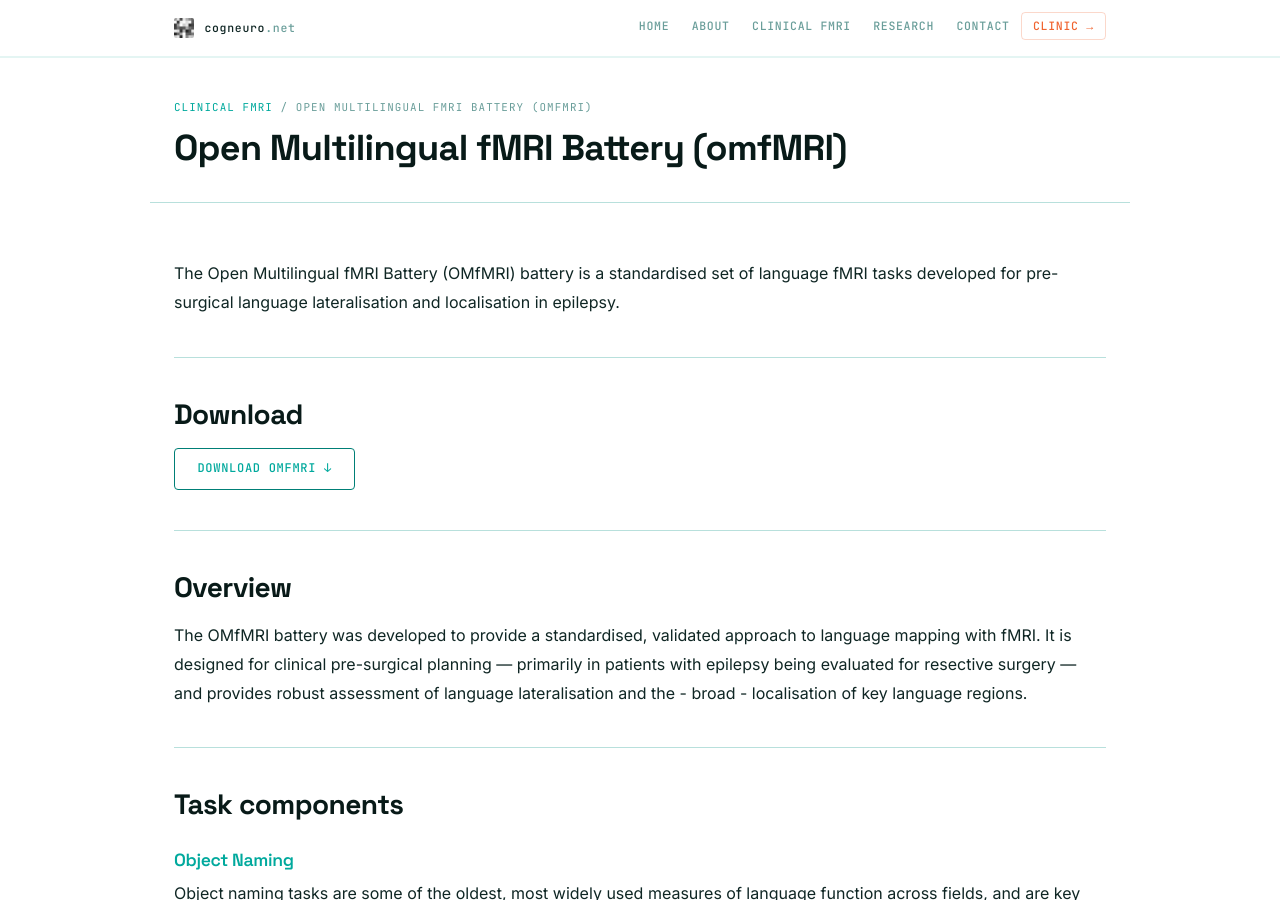
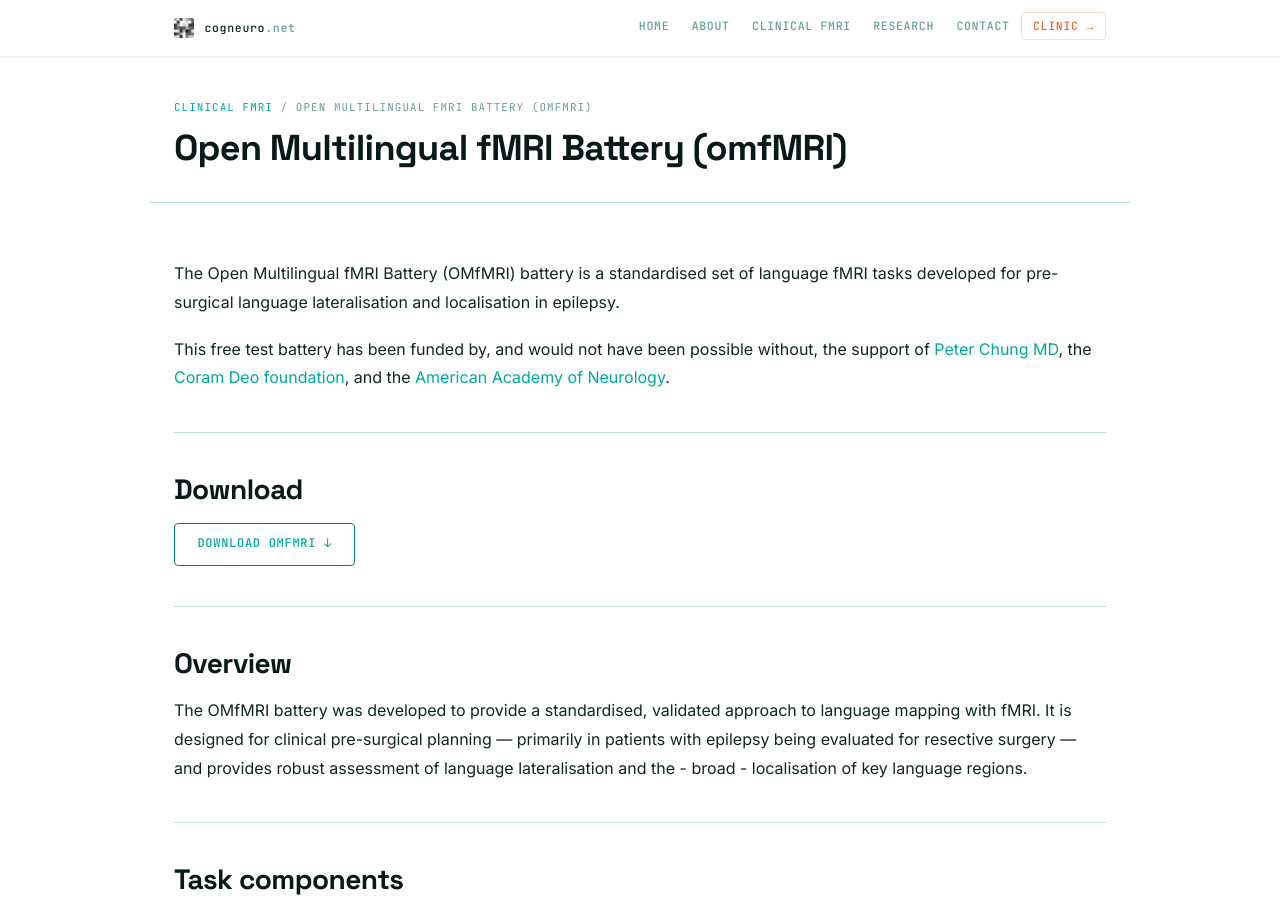
Before and after one commit to cfxb/cogneuro, a Jekyll site: the page built from clinical-fmri/omfmri.md, in a window 1280 px wide and 900 px high. Built offline with Jekyll 4.4.1, drawn with Linux system fonts in a browser that asks for light colours.

Commit message:
Add funding acknowledgement to omfMRI page
Co-Authored-By: Claude Sonnet 4.6 <noreply@anthropic.com>

```diff
--- a/clinical-fmri/omfmri.md
+++ b/clinical-fmri/omfmri.md
@@ -5,6 +5,8 @@ section: clinical fmri
 ---
 
 <p class="page-intro">The Open Multilingual fMRI Battery (OMfMRI) battery is a standardised set of language fMRI tasks developed for pre-surgical language lateralisation and localisation in epilepsy.</p>
+
+<p>This free test battery has been funded by, and would not have been possible without, the support of <a href="https://www.primacorpventures.com/about/" target="_blank" rel="noopener">Peter Chung MD</a>, the <a href="https://coramdeofoundation.com/" target="_blank" rel="noopener">Coram Deo foundation</a>, and the <a href="https://www.aan.com" target="_blank" rel="noopener">American Academy of Neurology</a>.</p>
 
 ---
 
```
